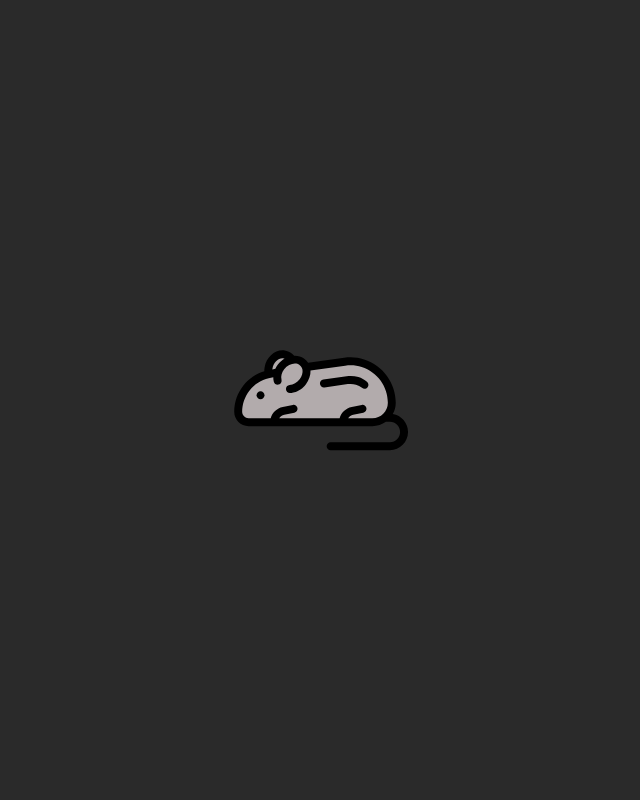
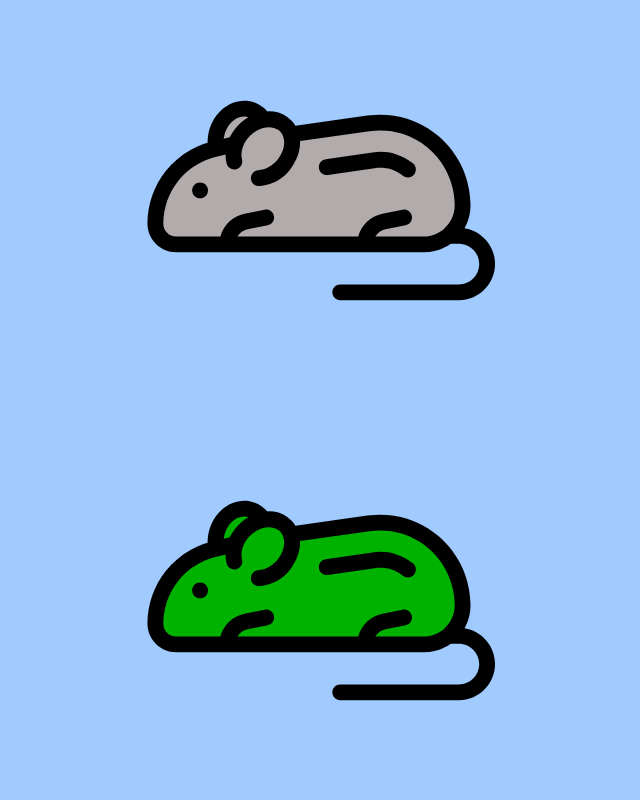
Before and after one commit to BriceJstph/BizarreBazar, a plain HTML site: page index.html in a window 1280 px wide. Shown: the whole page, without its empty margins (319-959 px from the left). Drawn offline with Linux system fonts and the light colour scheme.

Commit message:
Multiple image switch

```diff
--- a/index.html
+++ b/index.html
@@ -3,7 +3,7 @@
 <head>
     <meta charset="UTF-8">
     <meta name="viewport" content="width=device-width, initial-scale=1.0">
-    <title>Mouse Mover</title>
+    <title>BizarreBazar</title>
     <link rel="stylesheet" href="style.css">
     <link rel="manifest" href="manifest.json">
     <script>
@@ -13,8 +13,13 @@
         }
     </script>
 </head>
-<body>
-    <img id="mouse" src="src/mouse.svg" alt="Souris">
+<body onclick="changeImages()">
+    <div class="image-container">
+        <img id="image1" src="src/img1.svg" alt="Image 1">
+    </div>
+    <div class="image-container">
+        <img id="image2" src="src/img2.svg" alt="Image 2">
+    </div>
     <script src="script.js"></script>
 </body>
 </html>
--- a/script.js
+++ b/script.js
@@ -1,14 +1,18 @@
-document.addEventListener("click", function (event) {
-    let mouse = document.getElementById("mouse");
-    mouse.style.left = event.clientX + "px";
-    mouse.style.top = event.clientY + "px";
-});
+const images = [
+    'src/img1.svg',
+    'src/img2.svg',
+    'src/img3.svg',
+    'src/img4.svg',
+    'src/img5.svg'
+];
 
-function resizeMouse() {
-    let mouse = document.getElementById("mouse");
-    let size = Math.min(window.innerWidth, window.innerHeight) * 0.25; // 25% de la plus petite dimension
-    mouse.style.width = size + "px";
+function getRandomImage() {
+    return images[Math.floor(Math.random() * images.length)];
 }
 
-window.addEventListener("resize", resizeMouse);
-resizeMouse(); // Appelle la fonction au chargement
+function changeImages() {
+    document.getElementById('image1').src = getRandomImage();
+    document.getElementById('image2').src = getRandomImage();
+}
+
+changeImages(); // Initialisation
--- a/style.css
+++ b/style.css
@@ -1,22 +1,22 @@
 body {
-    background-color: #2a2a2a;
     display: flex;
+    flex-direction: column;
+    align-items: center;
     justify-content: center;
-    align-items: center;
     height: 100vh;
-    flex-direction: column;
-    position: relative;
-    overflow: hidden;
+    background-color: #a1caff;
+    cursor: pointer;
     margin: 0;
 }
-
-#mouse {
-    position: absolute;
-    width: 25vw; /* 25% de la largeur de la fenêtre */
-    height: auto; /* Conserver le ratio de l'image */
-    max-height: 25vh; /* Limite la hauteur à 25% de la hauteur de la fenêtre */
-    top: 50%;
-    left: 50%;
-    transform: translate(-50%, -50%);
-    transition: top 0.5s, left 0.5s;
+.image-container {
+    width: 100%;
+    height: 50vh;
+    display: flex;
+    align-items: center;
+    justify-content: center;
 }
+img {
+    width: 100%;
+    height: 100%;
+    object-fit: contain;
+}
```
Also changed, not shown: src/img1.svg (renamed from src/mouse.svg), src/img2.svg (added), src/img3.svg (added), src/img4.svg (added), src/img5.svg (added).
